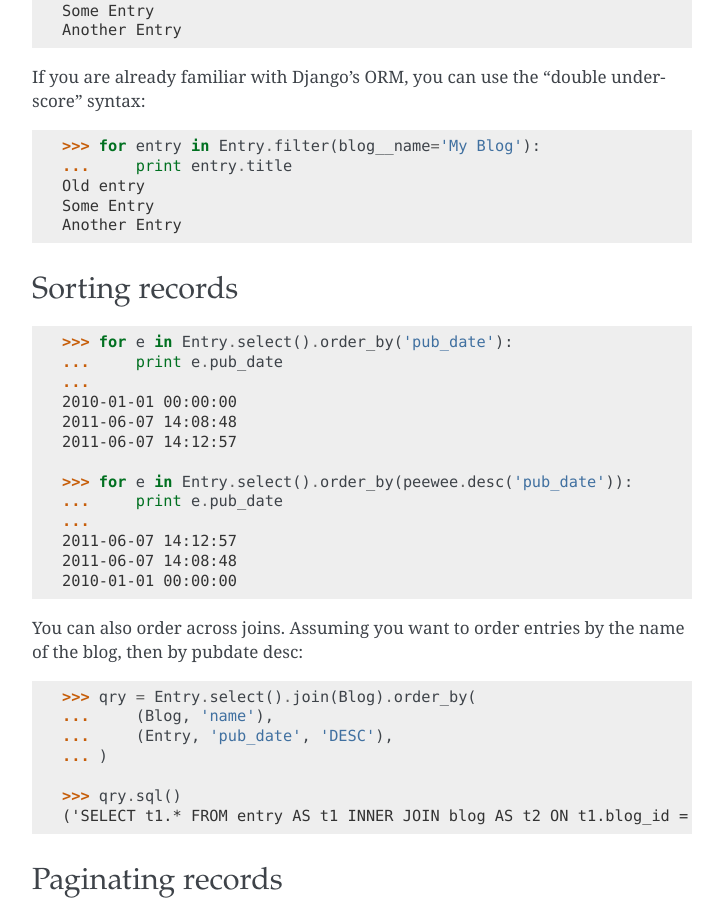
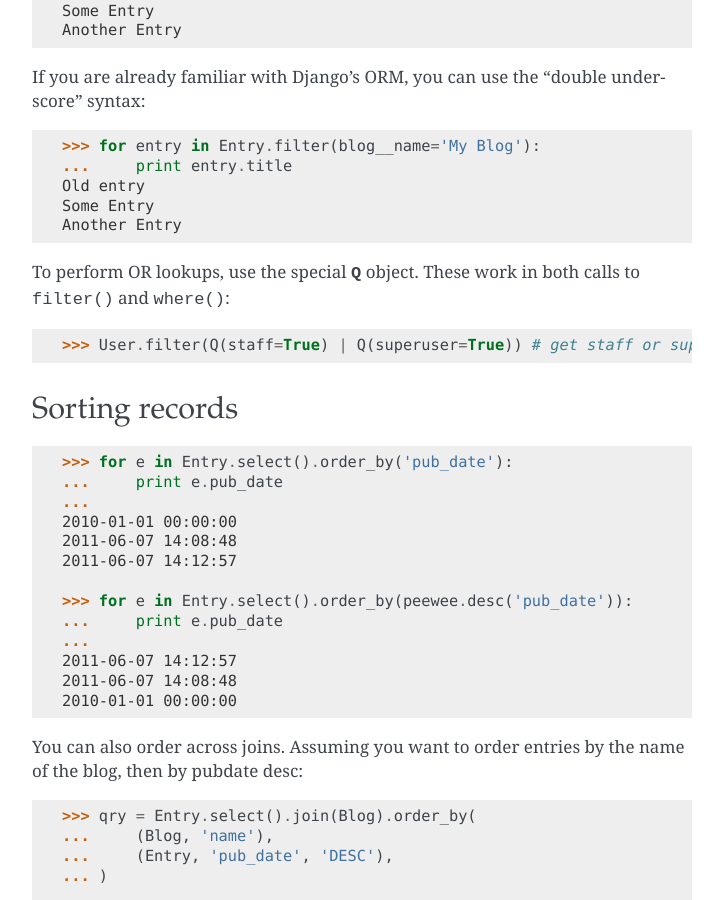
Before and after one commit to coleifer/peewee, a Sphinx documentation site: the page built from docs/peewee/uses.rst, in a window 1280 px wide and 900 px high, scrolled down 3925 px. Shown: the whole window, without its empty margins (388-1111 px from the left). Built offline with Sphinx 7.4.7, drawn with Linux system fonts in a browser that asks for light colours.

Commit message:
Adding small tidbit on Q() objects

```diff
--- a/docs/peewee/uses.rst
+++ b/docs/peewee/uses.rst
@@ -233,6 +233,13 @@ syntax:
     Some Entry
     Another Entry
 
+To perform OR lookups, use the special :py:class:`Q` object.  These work in
+both calls to ``filter()`` and ``where()``:
+
+.. code-block:: python
+
+    >>> User.filter(Q(staff=True) | Q(superuser=True)) # get staff or superusers
+
 
 Sorting records
 ---------------
```
